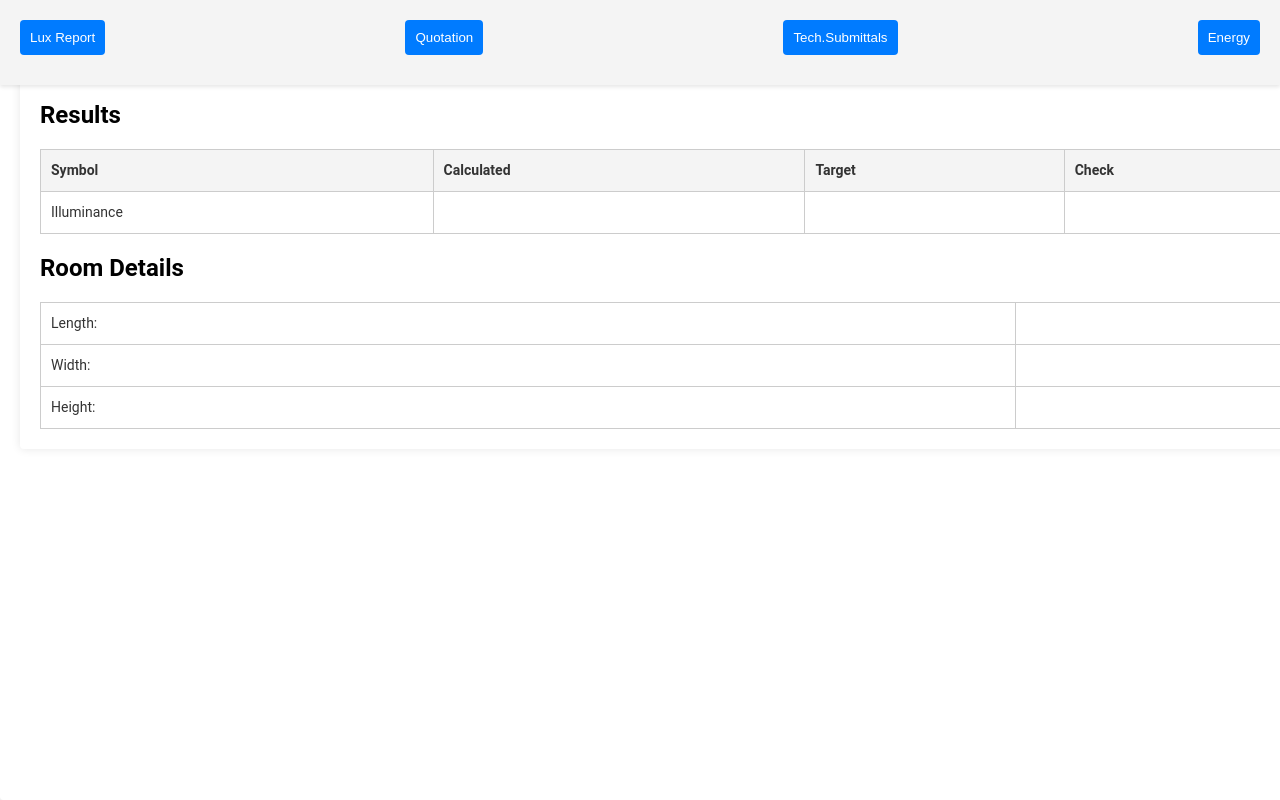
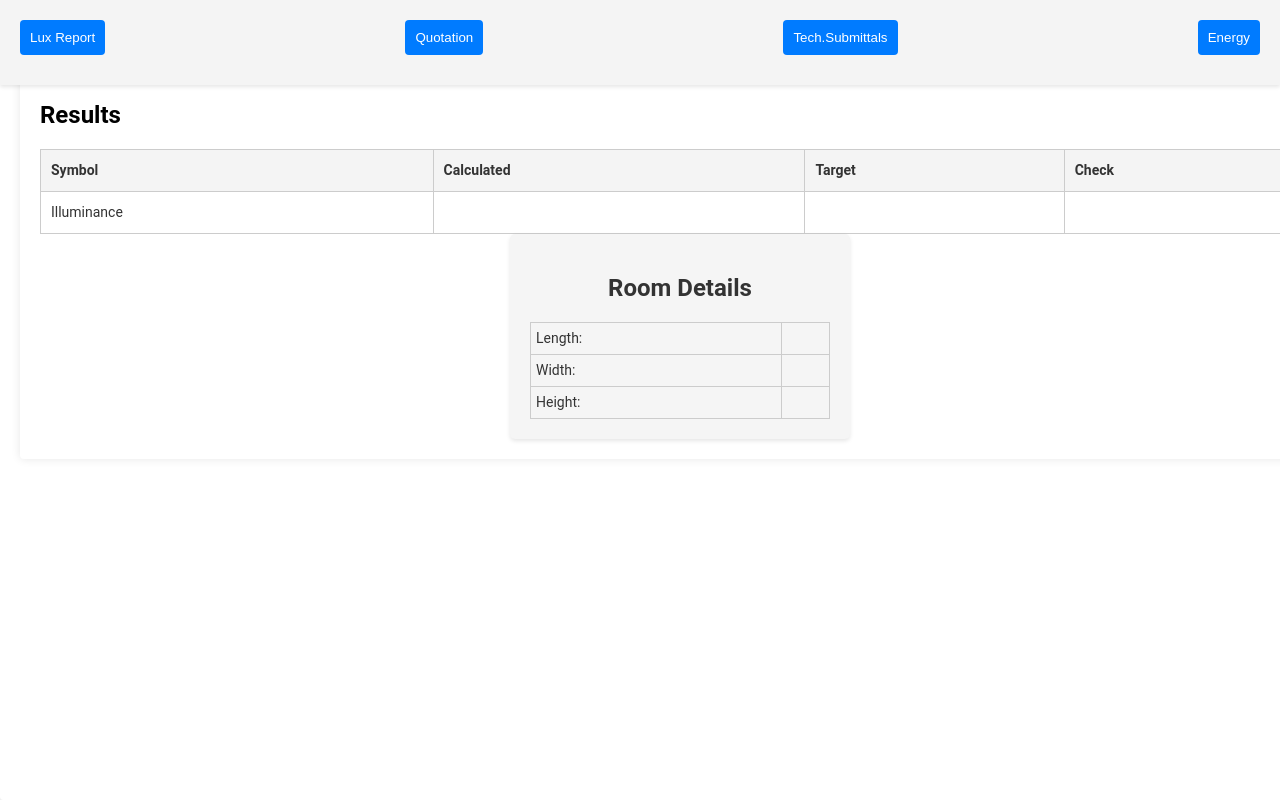
Before and after one commit to Fazil916/Fazil916.github.io, a website built with Vite: page estimator.html in a window 1280 px wide. Both pictures are taken after a click on the button "Lux Report". Shown: the top 800 px of the page. Built offline with nearby package versions, Linux system fonts and the light colour scheme.

Commit message:
Update estimator.css

```diff
--- a/styles/css/estimator.css
+++ b/styles/css/estimator.css
@@ -88,3 +88,35 @@ body {
         width: 100%;
     }
 }
+
+#room-details-container {
+    padding: 20px;
+    border-radius: 5px;
+    box-shadow: 0 2px 4px rgba(0, 0, 0, 0.1);
+    background-color: #f5f5f5;
+    max-width: 300px;
+    margin: 0 auto;
+}
+
+#room-details-container h2 {
+    color: #333;
+    font-size: 24px;
+    margin-bottom: 20px;
+    text-align: center;
+}
+
+#room-details-container table {
+    width: 100%;
+    text-align: left;
+}
+
+#room-details-container td {
+    padding: 5px;
+}
+
+.room-length,
+.room-width,
+.room-height {
+    font-weight: bold;
+    color: #666;
+}
```
